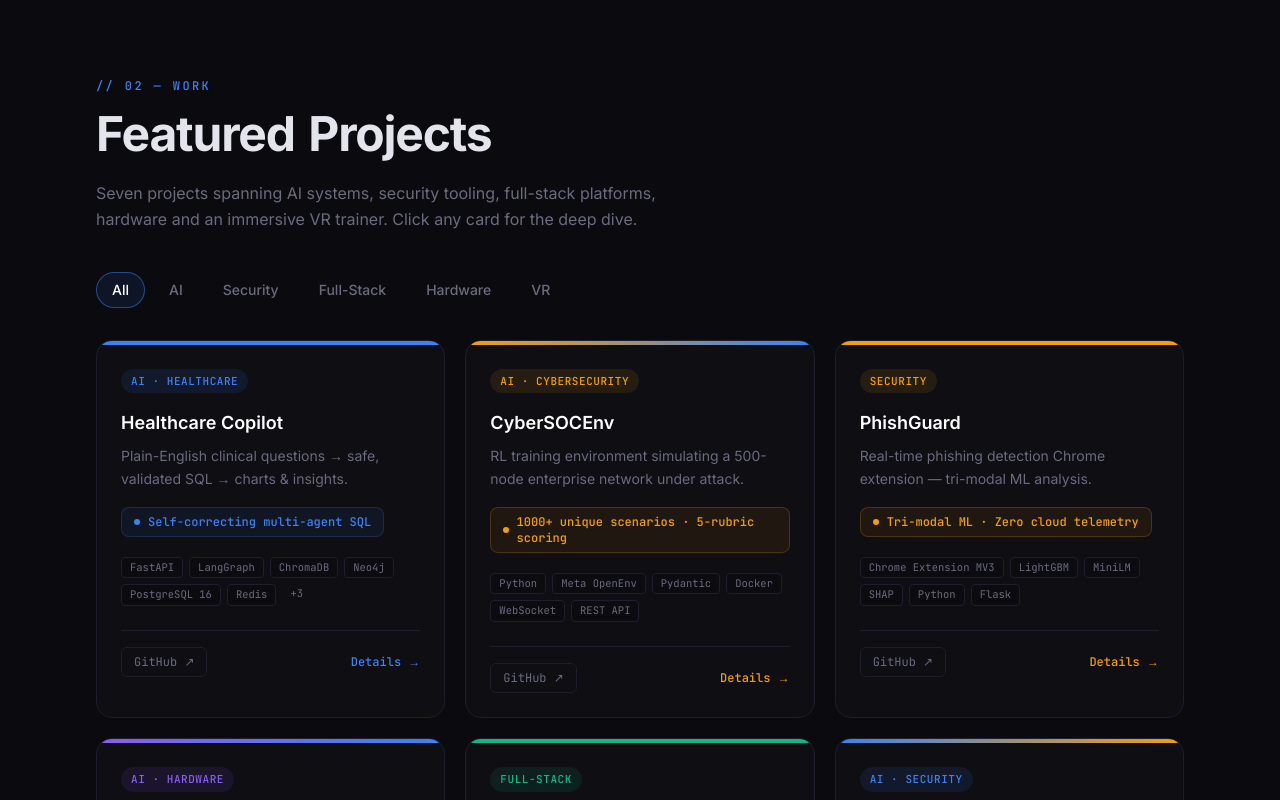
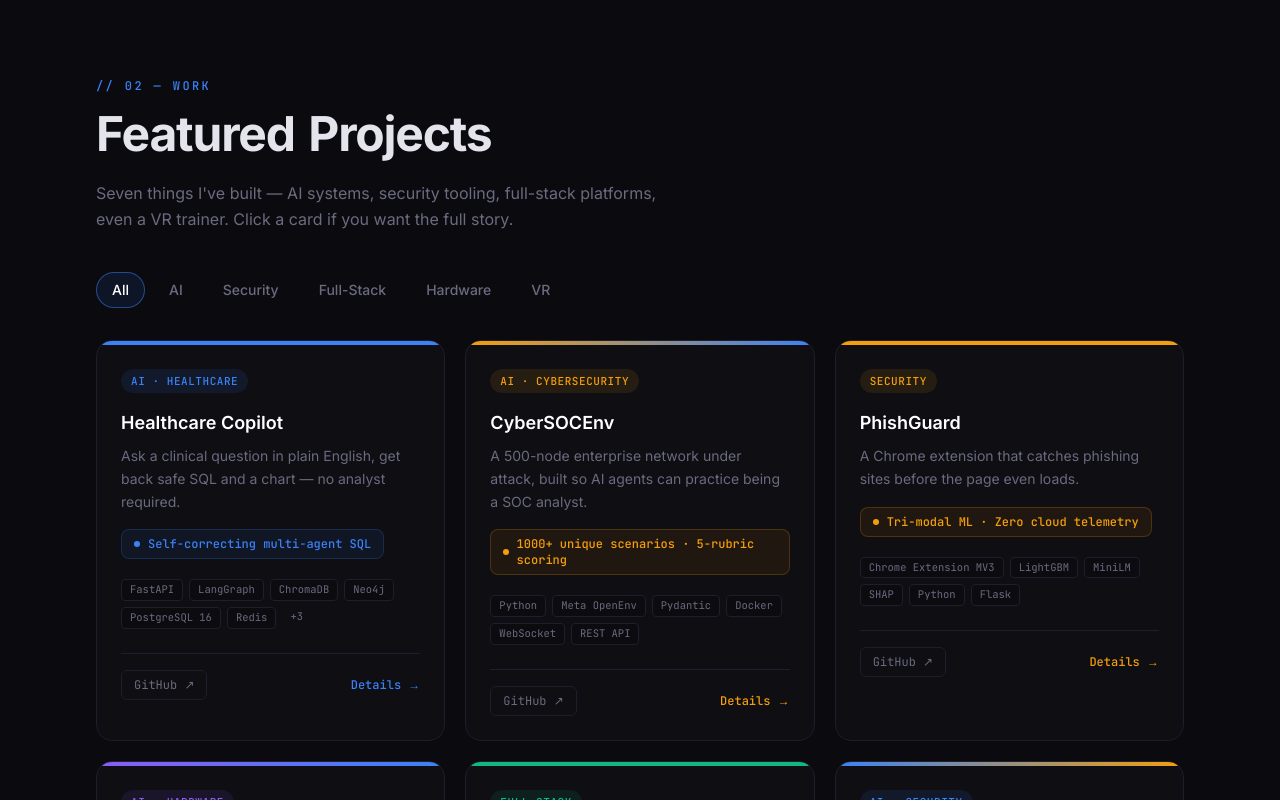
Before and after one commit to Ajayyy00/portfolio, a Next.js app: page / in a window 1280 px wide. Shown: the part 2000-2800 px from the top of the page. Built offline with nearby package versions, Linux system fonts and the light colour scheme.

Commit message:
Refactor portfolio copy and project descriptions to be more conversational and direct

```diff
--- a/components/Achievements.tsx
+++ b/components/Achievements.tsx
@@ -16,7 +16,7 @@ export default function Achievements() {
       <SectionHeading
         kicker="// 05 — recognition"
         title="Hackathons"
-        subtitle="Finalist across national, industry and IIT-hosted competitions."
+        subtitle="The weekends I gave up sleep for — and made it to the finals."
         accent="#8B5CF6"
       />
 
--- a/components/Certifications.tsx
+++ b/components/Certifications.tsx
@@ -15,7 +15,7 @@ export default function Certifications() {
       <SectionHeading
         kicker="// 06 — credentials"
         title="Certifications"
-        subtitle="Verified coursework and cloud credentials."
+        subtitle="Courses I actually finished, not just started and bookmarked."
         accent="#10B981"
       />
 
--- a/components/Contact.tsx
+++ b/components/Contact.tsx
@@ -61,8 +61,8 @@ export default function Contact() {
           variants={fadeUp}
           className="mt-4 max-w-md text-base text-text-muted"
         >
-          Open to software development internships and roles. The fastest way
-          to reach me is email — or connect on the platforms below.
+          I&rsquo;m looking for software development internships and roles.
+          Email&rsquo;s the fastest way to reach me — or just say hi below.
         </motion.p>
 
         <motion.div variants={fadeUp} className="mt-9 flex flex-wrap items-center justify-center gap-3">
--- a/components/Experience.tsx
+++ b/components/Experience.tsx
@@ -13,7 +13,7 @@ export default function Experience() {
       <SectionHeading
         kicker="// 03 — journey"
         title="Experience"
-        subtitle="From cross-platform ad-intelligence ML to campus-wide internal tooling."
+        subtitle="What I've actually been paid (or asked) to build, in order."
         accent="#10B981"
       />
       <Timeline />
--- a/components/Patent.tsx
+++ b/components/Patent.tsx
@@ -10,7 +10,7 @@ export default function Patent() {
       <SectionHeading
         kicker="// 04 — patent"
         title="Published Patents"
-        subtitle="Intellectual property from my work in assistive technology."
+        subtitle="One I filed after building assistive tech I actually wanted to exist."
         accent="#F59E0B"
       />
       <motion.div
@@ -41,11 +41,11 @@ export default function Patent() {
           </h3>
 
           <p className="mt-3 max-w-2xl text-[15px] leading-relaxed text-text-muted">
-            An assistive examination device for students with learning
-            disabilities (dyslexia, dysgraphia, dyscalculia) — integrating
-            scribble-to-text, voice-to-text, text-to-speech and write-to-math to
-            enable independent participation in standardized tests, replacing the
-            need for a human scribe.
+            Students with dyslexia, dysgraphia or dyscalculia usually need a
+            human scribe to sit exams. I built a device that reads handwriting,
+            voice and math notation directly, so a student can write, speak or
+            sketch an answer and take the exam on their own terms — no scribe
+            required.
           </p>
 
           <div className="mono mt-5 flex flex-wrap gap-2">
--- a/components/ProjectCard.tsx
+++ b/components/ProjectCard.tsx
@@ -4,15 +4,16 @@ import { forwardRef } from "react";
 import { motion } from "framer-motion";
 import type { Project } from "@/data/projects";
 import { DOMAINS } from "@/lib/domains";
-import { scaleIn } from "@/lib/animations";
+import { EASE_OUT } from "@/lib/animations";
 
 interface Props {
   project: Project;
+  index: number;
   onExpand: (p: Project) => void;
 }
 
 const ProjectCard = forwardRef<HTMLElement, Props>(function ProjectCard(
-  { project, onExpand },
+  { project, index, onExpand },
   ref,
 ) {
   const accent = DOMAINS[project.domain];
@@ -21,14 +22,21 @@ const ProjectCard = forwardRef<HTMLElement, Props>(function ProjectCard(
     <motion.article
       ref={ref}
       layout
-      variants={scaleIn}
+      initial={{ opacity: 0, scale: 0.92, y: 20 }}
+      animate={{
+        opacity: 1,
+        scale: 1,
+        y: 0,
+        transition: { duration: 0.5, ease: EASE_OUT, delay: index * 0.06 },
+      }}
+      exit={{ opacity: 0, scale: 0.92, y: 20, transition: { duration: 0.3 } }}
       onClick={() => onExpand(project)}
       whileHover={{
         y: -8,
         scale: 1.02,
         boxShadow: `0 20px 50px -16px rgba(${accent.rgb}, 0.45)`,
+        transition: { type: "spring", stiffness: 280, damping: 24 },
       }}
-      transition={{ type: "spring", stiffness: 280, damping: 24 }}
       className="group relative flex cursor-pointer flex-col overflow-hidden rounded-2xl border border-border bg-surface/60"
       data-cursor="hover"
     >
--- a/components/Projects.tsx
+++ b/components/Projects.tsx
@@ -11,7 +11,6 @@ import {
   type Project,
   type ProjectFilter,
 } from "@/data/projects";
-import { staggerContainer, VIEWPORT } from "@/lib/animations";
 
 export default function Projects() {
   const [filter, setFilter] = useState<"All" | ProjectFilter>("All");
@@ -27,7 +26,7 @@ export default function Projects() {
       <SectionHeading
         kicker="// 02 — work"
         title="Featured Projects"
-        subtitle="Seven projects spanning AI systems, security tooling, full-stack platforms, hardware and an immersive VR trainer. Click any card for the deep dive."
+        subtitle="Seven things I've built — AI systems, security tooling, full-stack platforms, even a VR trainer. Click a card if you want the full story."
       />
 
       {/* Filter tabs */}
@@ -60,15 +59,16 @@ export default function Projects() {
       {/* Grid */}
       <motion.div
         layout
-        initial="hidden"
-        whileInView="show"
-        viewport={VIEWPORT}
-        variants={staggerContainer(0.1)}
         className="mt-8 grid gap-5 sm:grid-cols-2 lg:grid-cols-3"
       >
         <AnimatePresence mode="popLayout">
-          {filtered.map((project) => (
-            <ProjectCard key={project.id} project={project} onExpand={setOpen} />
+          {filtered.map((project, index) => (
+            <ProjectCard
+              key={project.id}
+              project={project}
+              index={index}
+              onExpand={setOpen}
+            />
           ))}
         </AnimatePresence>
       </motion.div>
--- a/components/Skills.tsx
+++ b/components/Skills.tsx
@@ -12,7 +12,7 @@ export default function Skills() {
       <SectionHeading
         kicker="// 01 — stack"
         title="Skills & Tooling"
-        subtitle="The technologies I reach for across AI, full-stack, infrastructure and security work."
+        subtitle="What I actually reach for when I'm building — not just a list of buzzwords from a job description."
       />
 
       <motion.div
--- a/data/experience.ts
+++ b/data/experience.ts
@@ -36,7 +36,7 @@ export const experience: ExperienceEntry[] = [
     period: "May 2024 – Present",
     meta: "PSG Institute of Technology and Applied Research",
     bullets: [
-      "Built and shipped internal PHP/MySQL web apps used across the PSG campus, replacing paper-based processes for students and faculty.",
+      "Spent two years building the internal apps PSG's campus actually runs on — replacing paper forms with PHP/MySQL tools students and faculty use every day.",
     ],
     contributions: [
       {
--- a/data/projects.ts
+++ b/data/projects.ts
@@ -49,9 +49,9 @@ export const projects: Project[] = [
     domain: "ai",
     categories: ["AI"],
     description:
-      "Plain-English clinical questions → safe, validated SQL → charts & insights.",
+      "Ask a clinical question in plain English, get back safe SQL and a chart — no analyst required.",
     longDescription:
-      "A multi-agent RAG data analyst that turns natural-language clinical questions into HIPAA-compliant, read-only SQL. A LangGraph state machine orchestrates Plan → Generate → Validate → Optimize agents that self-correct failing queries before they ever touch the database. Every generated query is parsed into an AST with sqlglot and checked against a deterministic safety engine — no DDL/DML, no stacked queries, no tautologies — then executed under a hard-separated read-only Postgres role with Row-Level Security. Schema-aware retrieval runs on ChromaDB, a Neo4j knowledge graph maps clinical relationships, and Redis handles semantic caching. CodeLlama-7B was fine-tuned with QLoRA (4-bit NF4) to reach ≥80% execution accuracy on the Spider benchmark, with full request tracing via OpenTelemetry, Prometheus, Grafana and Jaeger.",
+      "I wanted to let clinicians ask questions like \"which wards had the highest readmission rate last quarter\" and get a real answer, without anyone hand-writing SQL or risking a query that touches the wrong table. So I built a pipeline of agents — one plans the query, one writes it, one validates it, one optimizes it — wired together with LangGraph so a failing query loops back and gets fixed automatically instead of just erroring out. The part I cared about most was safety: every generated query gets parsed into an AST and run through a rule engine that blocks anything that isn't a plain read — no writes, no stacked statements, nothing clever — and then it executes under a Postgres role that's locked to read-only with row-level security as a second layer. For retrieval I lean on ChromaDB for schema context and a Neo4j graph for how clinical concepts relate to each other, with Redis caching repeat questions. I also fine-tuned CodeLlama-7B with QLoRA so it could hit 80%+ accuracy on the Spider benchmark, and wired up OpenTelemetry/Prometheus/Grafana so I could actually see what the system was doing in production, not just trust it.",
     stat: "Self-correcting multi-agent SQL",
     stack: [
       "FastAPI",
@@ -95,9 +95,9 @@ export const projects: Project[] = [
     accent: "ai",
     categories: ["AI", "Security"],
     description:
-      "RL training environment simulating a 500-node enterprise network under attack.",
+      "A 500-node enterprise network under attack, built so AI agents can practice being a SOC analyst.",
     longDescription:
-      "A deterministic reinforcement-learning environment built on Meta's OpenEnv framework for benchmarking autonomous incident-response agents. It simulates a 500-node enterprise network across six subnets under live multi-stage attacks spanning 12 threat categories. Agents act through six structured Pydantic-typed actions (query, forensics, kill process, block IOC, isolate segment, submit plan) and receive dense reward shaping that rewards containment while penalising collateral downtime — modelling real business impact, not just CTF points. A 5-rubric grading engine (40% containment, 20% IOC, 15% forensics, 15% downtime, 10% plan quality) scores each episode 0–1. SHA-256-seeded procedural generation yields 1000+ unique, fully reproducible scenarios. Finalist at the Meta PyTorch OpenEnv Hackathon 2026.",
+      "I built this for the Meta PyTorch OpenEnv Hackathon as a way to actually benchmark how good an AI agent is at incident response, instead of just at CTF puzzles. It's a deterministic simulation of a 500-node network spread across six subnets, getting hit with live multi-stage attacks across 12 different threat categories. An agent gets six real moves — query logs, run forensics, kill a process, block an indicator of compromise, isolate a segment, or submit a containment plan — and I shaped the reward so it actually reflects business impact: containing a breach is good, but taking down half the network to do it isn't free, so that costs you too. Every episode gets graded across five things — containment, IOC accuracy, forensics quality, downtime caused, and plan quality — and I seed scenario generation off SHA-256 hashes so I can reproduce any of the 1000+ scenarios exactly if something looks off.",
     stat: "1000+ unique scenarios · 5-rubric scoring",
     stack: ["Python", "Meta OpenEnv", "Pydantic", "Docker", "WebSocket", "REST API"],
     architecture: {
@@ -125,9 +125,9 @@ export const projects: Project[] = [
     domain: "security",
     categories: ["Security"],
     description:
-      "Real-time phishing detection Chrome extension — tri-modal ML analysis.",
+      "A Chrome extension that catches phishing sites before the page even loads.",
     longDescription:
-      "A Manifest V3 Chrome extension that blocks phishing before the page ever loads. It intercepts every main-frame navigation via webNavigation.onBeforeNavigate and runs three parallel ML detectors: a LightGBM classifier over 22 engineered URL features (<2ms inference), a fine-tuned MiniLM transformer on visible page text, and DOM-template similarity matching against known brand fingerprints. A weighted risk score drives a pre-navigation block + warning page, and SHAP values explain exactly why every site was flagged. Privacy-first by design — analysis runs against a local backend, so no browsing data ever leaves the machine.",
+      "Most phishing blockers warn you after the page has already loaded, which felt too late, so I built this to intercept the navigation before the browser even renders anything. It runs three detectors in parallel: a LightGBM model over 22 URL features that scores a link in under 2ms, a fine-tuned MiniLM model reading the actual page text, and a DOM-similarity check against known brand layouts (for the sites that clone a real login page pixel-for-pixel). Whichever combination trips the risk score, the user gets a warning page before the real one ever loads, plus a SHAP breakdown of why it got flagged — I wanted people to be able to actually check my work, not just trust a black box. Everything runs against a local backend, so no browsing data leaves the machine, which mattered to me as much as the detection accuracy did.",
     stat: "Tri-modal ML · Zero cloud telemetry",
     stack: ["Chrome Extension MV3", "LightGBM", "MiniLM", "SHAP", "Python", "Flask"],
     architecture: {
@@ -155,9 +155,9 @@ export const projects: Project[] = [
     accent: "ai",
     categories: ["AI", "Hardware"],
     description:
-      "AI debug triage for UVM/SVA hardware simulation logs — hours to seconds.",
+      "Turns a 50,000-line hardware verification log into a ranked, explained list of what to debug first.",
     longDescription:
-      "An AI debug-prioritisation pipeline for hardware verification. It ingests 10K–50K UVM/SVA simulation log lines, embeds them with MiniLM into a 391-dim hybrid space (semantics + severity + tag), then clusters similar failures with UMAP + HDBSCAN. A topological root-cause DAG built from temporal transitions separates true root causes from cascading symptoms, and a fully explainable (XAI) priority formula ranks every cluster with its complete mathematical derivation shown. Signature 'Failure DNA' fingerprints, cross-project fix memory, and Gemini-generated insight cards round it out. Built for the Sandisk / Western Digital Hackathon 2026.",
+      "I built this at the Sandisk / Western Digital hackathon after hearing how much time hardware verification engineers lose just reading through UVM/SVA simulation logs to figure out which failure is the real root cause and which ones are just downstream noise. The pipeline embeds every log line into a vector space that captures meaning, severity, and tag together, clusters the similar failures, and then builds a kind of failure timeline to work out which cluster actually caused the others — instead of just listing every failure as equally urgent. Every ranking comes with the full math behind it shown on screen, because I didn't want engineers to have to take the score on faith. It also fingerprints failures so it can recognize \"oh, we've seen this exact bug shape before\" across projects, and uses Gemini to write a plain-English summary of each cluster so you don't have to read the raw logs just to know where to start.",
     stat: "10K log lines triaged in <30s",
     stack: [
       "Python",
@@ -188,9 +188,9 @@ export const projects: Project[] = [
     domain: "fullstack",
     categories: ["Full-Stack"],
     description:
-      "Multi-role logistics platform with real-time tracking, fleet management & billing.",
+      "A logistics platform with separate portals for admins, drivers, agents and customers — tracking, billing, the whole pipeline.",
     longDescription:
-      "A full-stack logistics platform with four role-based portals — Admin, Driver, Agent and Customer. It handles hub-based delivery allocation, vehicle/driver scheduling and route optimisation, with real-time shipment tracking and proof-of-delivery. Automated Twilio SMS and EmailJS notifications keep customers informed at every status change, and a complete billing/invoicing module generates reports with XLSX and PDF export. Built on a React 18 + Vite frontend with Chart.js/Recharts analytics, backed by an Express API over MSSQL and MySQL with Firebase integration.",
+      "This one came out of trying to model how a real delivery company actually operates day to day, not just a toy CRUD app. There are four separate portals — admin, driver, delivery agent, and customer — because each of those people needs to see something completely different: the admin needs hub-level allocation and route planning, the driver just needs their next stop and a way to confirm delivery, and the customer just wants to know where their package is. Under the hood it routes orders through hub-based allocation, tracks shipments in real time, and fires off Twilio SMS and email updates automatically so nobody has to manually tell a customer their order shipped. I also built out a full billing module with invoice generation and XLSX/PDF export, since a logistics platform without proper billing isn't really finished. It's a React 18 + Vite frontend talking to an Express API across MSSQL, MySQL and Firebase.",
     stat: "4 role portals · Twilio SMS + email",
     stack: [
       "React 18",
@@ -228,9 +228,9 @@ export const projects: Project[] = [
     accent: "security",
     categories: ["AI", "Security"],
     description:
-      "Browser-based face auth with CNN liveness detection, built for UIDAI / Aadhaar.",
+      "Face authentication that runs entirely in the browser, built to UIDAI/Aadhaar spec for Smart India Hackathon.",
     longDescription:
-      "A browser-based, real-time face authentication system designed to spec for UIDAI / Aadhaar integration (Smart India Hackathon 2024). A CNN maps 68 facial landmarks into 128-D embeddings and matches them fully on-device against the registered Aadhaar face — biometrics never leave the browser. Blink and head-movement liveness checks defeat photo and video spoofing, while the ML model itself is hardened with AES-256-CBC encryption at rest, code obfuscation and Sub-Resource Integrity to block reverse engineering — the core of the problem statement. Models load from Azure and cache in the browser for fast, repeat authentication.",
+      "The brief for Smart India Hackathon was to build face authentication against Aadhaar that a government system could actually trust, and the hard part turned out not to be the face matching — it was proving the model itself couldn't be tampered with. The matching side maps 68 facial landmarks into a 128-dimension embedding and compares it on-device against the registered Aadhaar face, so the biometric data never has to leave the browser. To stop someone just holding up a photo, it checks for blinking and head movement before it'll even attempt a match. But the part the judges actually cared about was hardening the model itself — I encrypted it at rest with AES-256, obfuscated the code, and added Sub-Resource Integrity checks so the model can't be silently swapped or reverse-engineered, since that was the core security requirement of the problem statement, not an afterthought.",
     stat: "128-D embeddings · on-device matching",
     stack: ["React", "face-api.js", "TensorFlow.js", "Azure", "AES-256", "Firebase"],
     architecture: {
@@ -255,41 +255,11 @@ export const projects: Project[] = [
     accent: "fullstack",
     categories: ["VR", "Hardware"],
     description:
-      "Standalone VR simulation of a 5-thread flatlock machine for hands-on industrial training.",
+      "A VR simulation of an industrial sewing machine, so trainees can practice before touching the real one.",
     longDescription:
-      "A virtual-reality training simulator built for PSG's Software Development Cell that recreates a real 5-thread flatlock sewing machine — the kind used on industrial garment lines — inside a fully interactive Unity 3D scene. Every operator-facing mechanism (the pedal, thread tensioners, fabric feed and the looping motion of the 5-thread stitch) was modelled and rigged so trainees can practice the actual sequence of operating the machine in VR before ever touching the physical one, removing the risk of injury, fabric waste and machine damage during early training. Built and shipped as a standalone Meta Quest 2 app, it runs entirely on-headset with no PC tether, which meant aggressively profiling and optimizing scene poly-count, draw calls and shader complexity to hit the headset's mobile-GPU performance budget while keeping the simulation responsive enough to feel like the real machine. Interaction logic, machine-state simulation and the full training flow were written in C# against Unity's XR input pipeline.",
+      "PSG's Software Development Cell wanted a way for trainees to learn a real 5-thread flatlock sewing machine — the kind used on industrial garment lines — without the risk of an early mistake wasting fabric or damaging an expensive machine. I rebuilt the whole thing in Unity: the foot pedal, the thread tensioners, the fabric feed, and the looping motion of the 5-thread stitch itself, all rigged so someone can actually practice the real operating sequence in VR first. The tricky part was that it had to run standalone on a Meta Quest 2 with no PC tether, so I spent a lot of time trimming poly-count, draw calls and shader complexity down to fit the headset's GPU budget without it feeling sluggish or unlike the real machine. All the interaction logic and machine-state simulation is C#, built against Unity's XR input pipeline.",
     stat: "5-thread machine · standalone on Meta Quest 2",
     stack: ["Unity 3D", "C#", "Meta Quest 2"],
-    architecture: {
-      stages: [
-        {
-          label: "Machine Research",
-          sub: "Studied the real 5-thread flatlock's mechanics & operator workflow",
-          domain: "systems",
-        },
-        {
-          label: "3D Modeling & Rigging",
-          sub: "Pedal, tensioners, fabric feed and stitch-loop mechanism built in Unity 3D",
-          domain: "systems",
-        },
-        {
-          label: "Interaction Logic",
-          sub: "C# scripts drive machine state against Unity's XR input pipeline",
-          domain: "systems",
-        },
-        {
-          label: "Standalone Optimization",
-          sub: "Poly-count, draw calls & shaders tuned for Quest 2's on-headset GPU budget",
-          domain: "security",
-        },
-        {
-          label: "VR Training Session",
-          sub: "Trainees operate the simulated machine hands-on via Quest 2 controllers",
-          domain: "fullstack",
-        },
-      ],
-      note: "Runs entirely on-headset — no PC tether — so trainees can practice the full operating sequence with zero risk to real machines or material.",
-    },
   },
 ];
 
```
Also changed, not shown: data/site.ts (+4 -4 lines).
